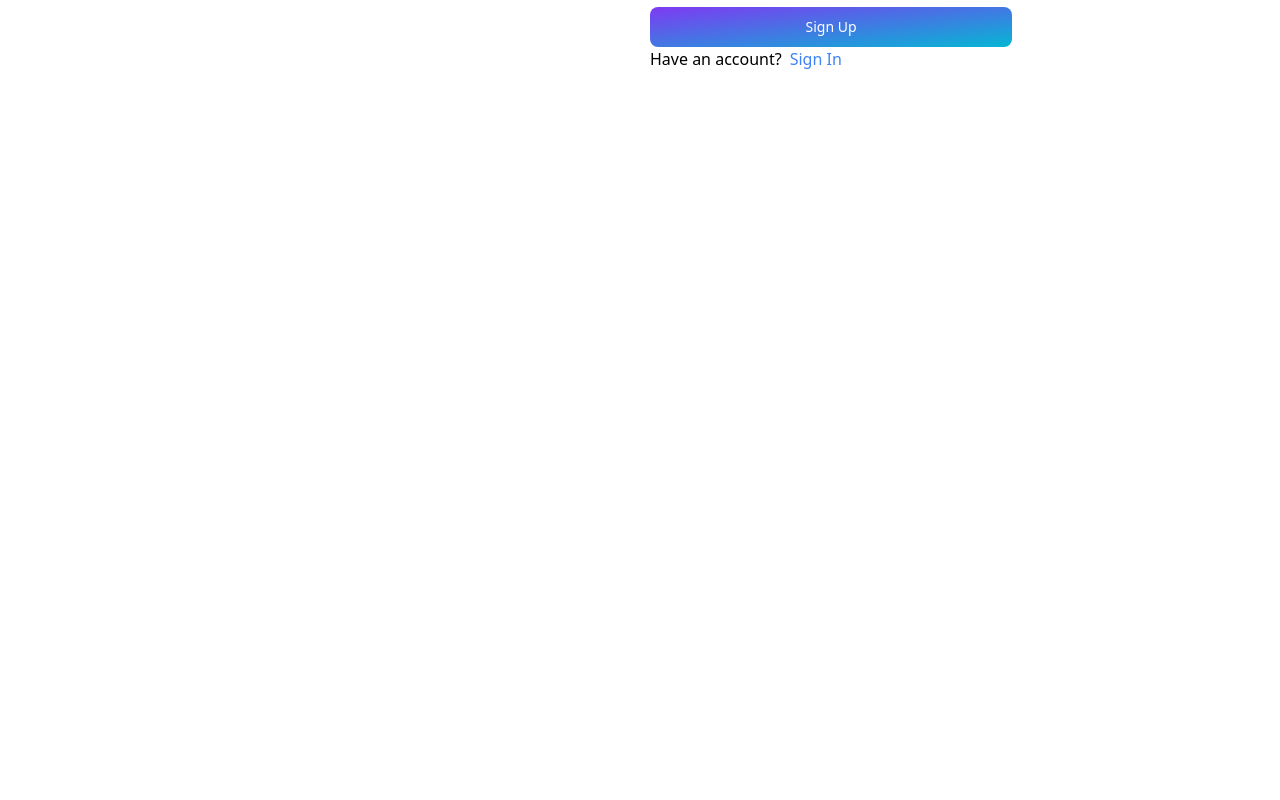
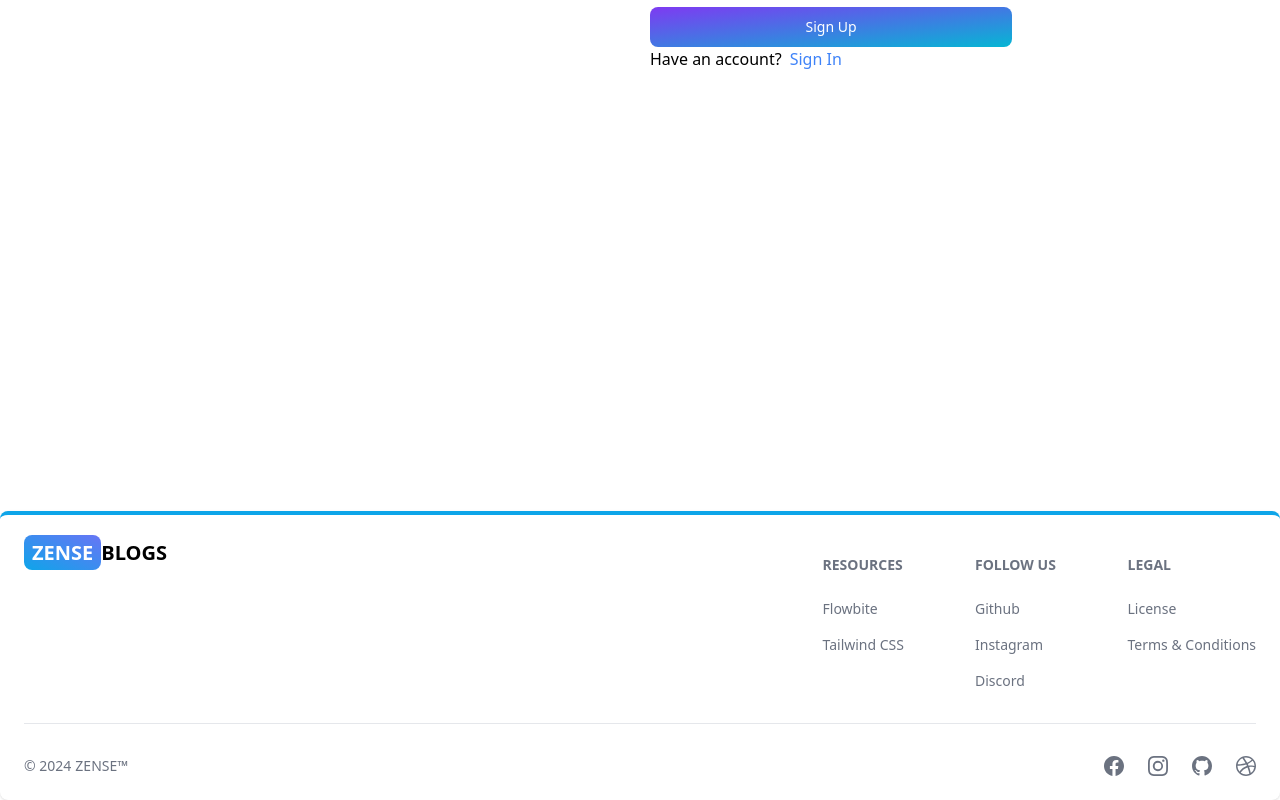
Before and after one commit to ZENSE-THAI/MERN-Blog, a React app in the folder client/: page /sign-up in a window 1280 px wide. Shown: the part 433-1233 px from the top of the page. Before the commit the page ends 944 px from the top, so only its background shows below. Built offline with nearby package versions, Linux system fonts and the light colour scheme; the HTML template or start-up script is replaced by a standard one.

Commit message:
create and add footer component

```diff
--- a/client/src/App.jsx
+++ b/client/src/App.jsx
@@ -9,6 +9,7 @@ import { Signin } from './pages/Signin.jsx'
 import { Signup } from './pages/Signup.jsx'
 import { Dashboard } from './pages/Dashboard.jsx'
 import { Header } from './component/Header.jsx';
+import { FooterComponent } from './component/Footer.jsx';
 
 
 export default function App() {
@@ -24,6 +25,7 @@ export default function App() {
           <Route path='/sign-in' element={<Signin/>}></Route>
           <Route path='/sign-up' element={<Signup/>}></Route>
         </Routes>
+      <FooterComponent/>
       </BrowserRouter>
     </>
   )
--- /dev/null
+++ b/client/src/component/Footer.jsx
@@ -0,0 +1,92 @@
+
+"use client";
+
+import { Footer } from "flowbite-react";
+import { BsDribbble, BsFacebook, BsGithub, BsInstagram, BsTwitter } from "react-icons/bs";
+import { Link } from "react-router-dom";
+
+export function FooterComponent() {
+  return (
+    <Footer container className="border-t-4 border-sky-500 ">
+     <div className="w-full">
+      <div className="grid w-full justify-between sm:flex sm:justify-between md:flex md:grid-cols-1">
+        <div className="">
+        <Link to='/' className='uppercase self-center whitespace-nowrap text-lg sm:text-xl font-semibold dark:text-white'>
+          <span className=' px-2 py-1 bg-gradient-to-tr from-sky-500 to-indigo-500 rounded-lg text-white'>Zense</span>
+          Blogs
+        </Link>
+        </div>
+        <div className="grid grid-cols-2 gap-4 mt-4 sm:grid-cols-3 sm:gap-6">
+          <div className="">
+          <Footer.Title title="RESOURCES"/>
+          <Footer.LinkGroup col>
+              <Footer.Link
+               href="https://flowbite.com"
+               name="Flowbite"
+               target="_blank">
+                Flowbite
+              </Footer.Link>
+              <Footer.Link
+               href="https://tailwindcss.com/"
+               name="Tailwind css"
+               target="_blank">
+                Tailwind CSS
+              </Footer.Link>
+          </Footer.LinkGroup>
+          </div>
+          <div className="">
+          <Footer.Title title="FOLLOW US"/>
+          <Footer.LinkGroup col>
+              <Footer.Link
+               href="https://github.com/ZENSE-THAI"
+               name="Github"
+               target="_blank">
+                Github
+              </Footer.Link>
+              <Footer.Link
+               href="https://www.instagram.com/_iswinter"
+               name="Tailwind css"
+               target="_blank">
+                Instagram
+              </Footer.Link>
+              <Footer.Link
+               href="https://discord.gg/pDUPqWPDPR"
+               name="Discord"
+               target="_blank">
+                Discord
+              </Footer.Link>
+          </Footer.LinkGroup>
+          </div>
+          <div className="">
+          <Footer.Title title="LEGAL"/>
+          <Footer.LinkGroup col>
+              <Footer.Link
+               href="#"
+               name="License"
+               target="_blank">
+                License
+              </Footer.Link>
+              <Footer.Link
+               href="#"
+               name="Terms Conditions"
+               target="_blank">
+                Terms &amp; Conditions
+              </Footer.Link>
+          </Footer.LinkGroup>
+          </div>
+        </div>
+      </div>
+      <Footer.Divider />
+      <div className="w-full sm:flex sm:items-center sm:justify-between">
+          <Footer.Copyright href="#" by="ZENSE™" year={2024} />
+          <div className="mt-4 flex space-x-6 sm:mt-0 sm:justify-center">
+            <Footer.Icon href="#" icon={BsFacebook} />
+            <Footer.Icon href="#" icon={BsInstagram} />
+            <Footer.Icon href="#" icon={BsGithub} />
+            <Footer.Icon href="#" icon={BsDribbble} />
+          </div>
+        </div>
+     </div>
+    </Footer>
+  );
+}
--- a/client/src/component/Header.jsx
+++ b/client/src/component/Header.jsx
@@ -12,6 +12,7 @@ export const Header = () => {
 
   return (
     <Navbar className='border-b-2 sticky top-0 z-50'>
+      {/* sticky top-0 z-50 */}
       <Navbar.Brand  as='div'>
         <Link to='/' className='uppercase self-center whitespace-nowrap text-md sm:text-xl font-semibold dark:text-white'>
         <span className=' px-2 py-1 bg-gradient-to-tr from-sky-500 to-indigo-500 rounded-lg text-white'>Zense</span>
@@ -32,7 +33,7 @@ export const Header = () => {
       </Button>
       <div className='flex gap-2 items-center md:order-2'>
         <Button className="w-12 h-10 inline"  color='gray' pill>
-          <FaMoon/>
+          <FaMoon size={10}/>
         </Button>
         <Link to='/sign-in' className=''>
           <Button className="font-semibold" color="blue">
```
